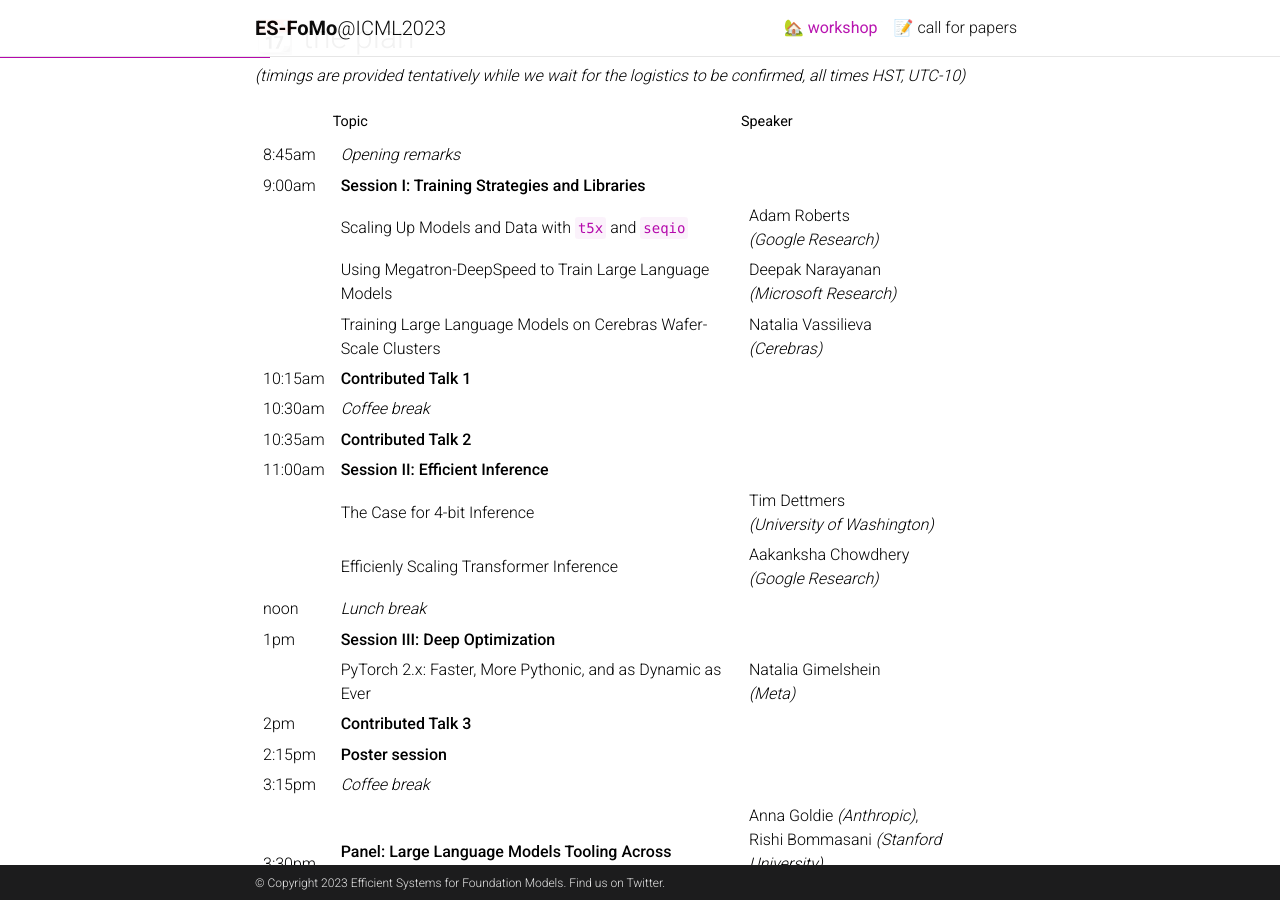
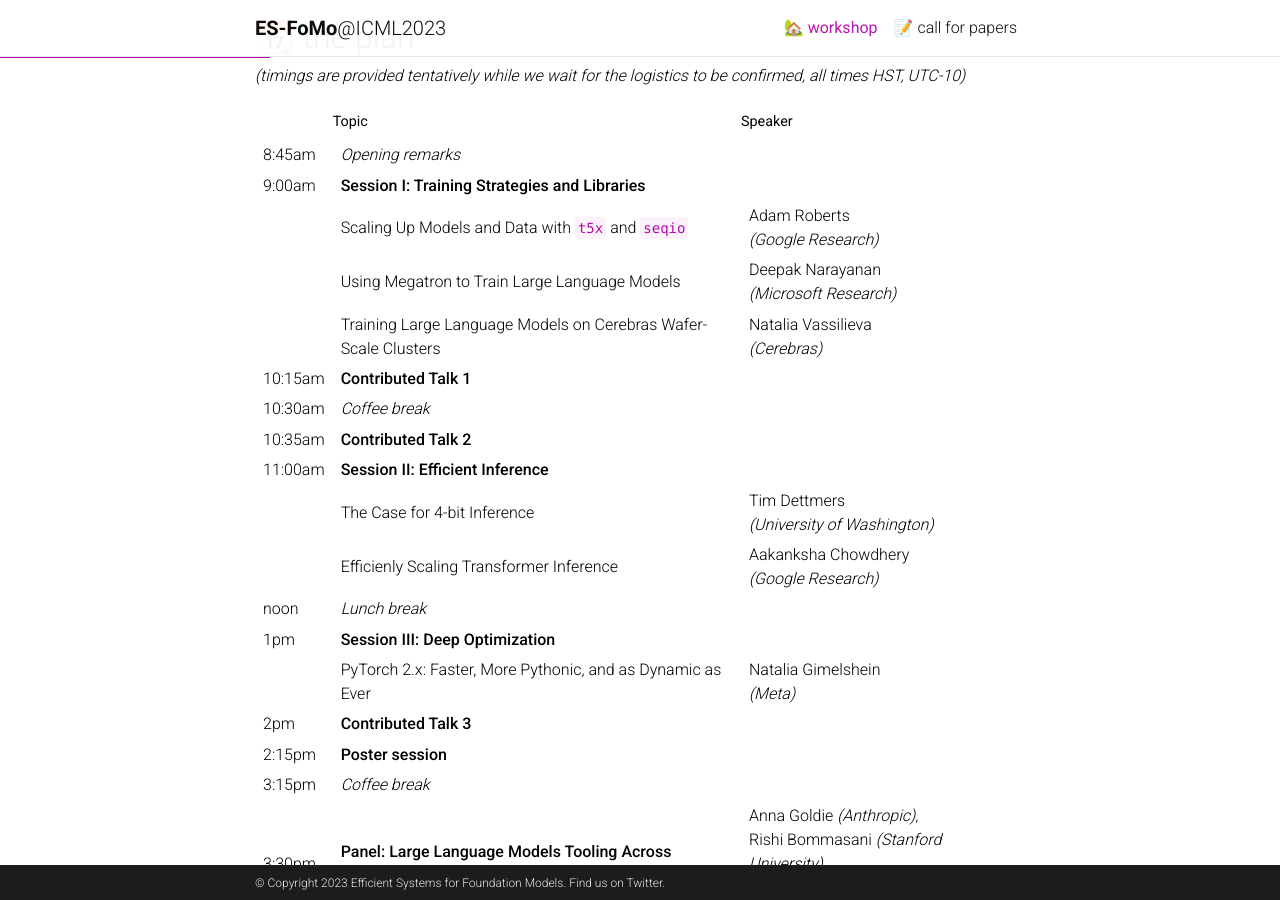
Before and after one commit to slippylolo/es-fomo.github.io, a Jekyll site: the page built from _pages/about.md, in a window 1280 px wide and 900 px high, scrolled down 1087 px. Built offline with Jekyll 4.4.1, drawn with Linux system fonts in a browser that asks for light colours; full-size pictures stand in for the smaller copies a plugin makes; comment, search, counter and statistics services are not loaded; a style sheet for code colours, icons or effects is not loaded; some of the changed text lies outside the part shown.

Commit message:
:bug: Fix affiliations and talk titles

```diff
--- a/_pages/about.md
+++ b/_pages/about.md
@@ -37,7 +37,7 @@
 | 8:45am      | *Opening remarks*                                                     |                                                                                        |
 | 9:00am     | **Session I: Training Strategies and Libraries**                      |                                                                                        |
 |                    | Scaling Up Models and Data with `t5x` and `seqio`                     | Adam Roberts <br> *(Google Research)*                                                         |
-|                    | Using Megatron-DeepSpeed to Train Large Language Models               | Deepak Narayanan <br> *(Microsoft Research)*                                                  |
+|                    | Using Megatron to Train Large Language Models               | Deepak Narayanan <br> *(Microsoft Research)*                                                  |
 |                    | Training Large Language Models on Cerebras Wafer-Scale Clusters       | Natalia Vassilieva <br> *(Cerebras)*                                                          |
 | 10:15am    | **Contributed Talk 1**                                                |                                                                                        |
 | 10:30am    | *Coffee break*                                                        |                                                                                        |
```
Also changed, not shown: _projects/dan.md (+1 -1 lines), _projects/percy.md (+1 -1 lines).
